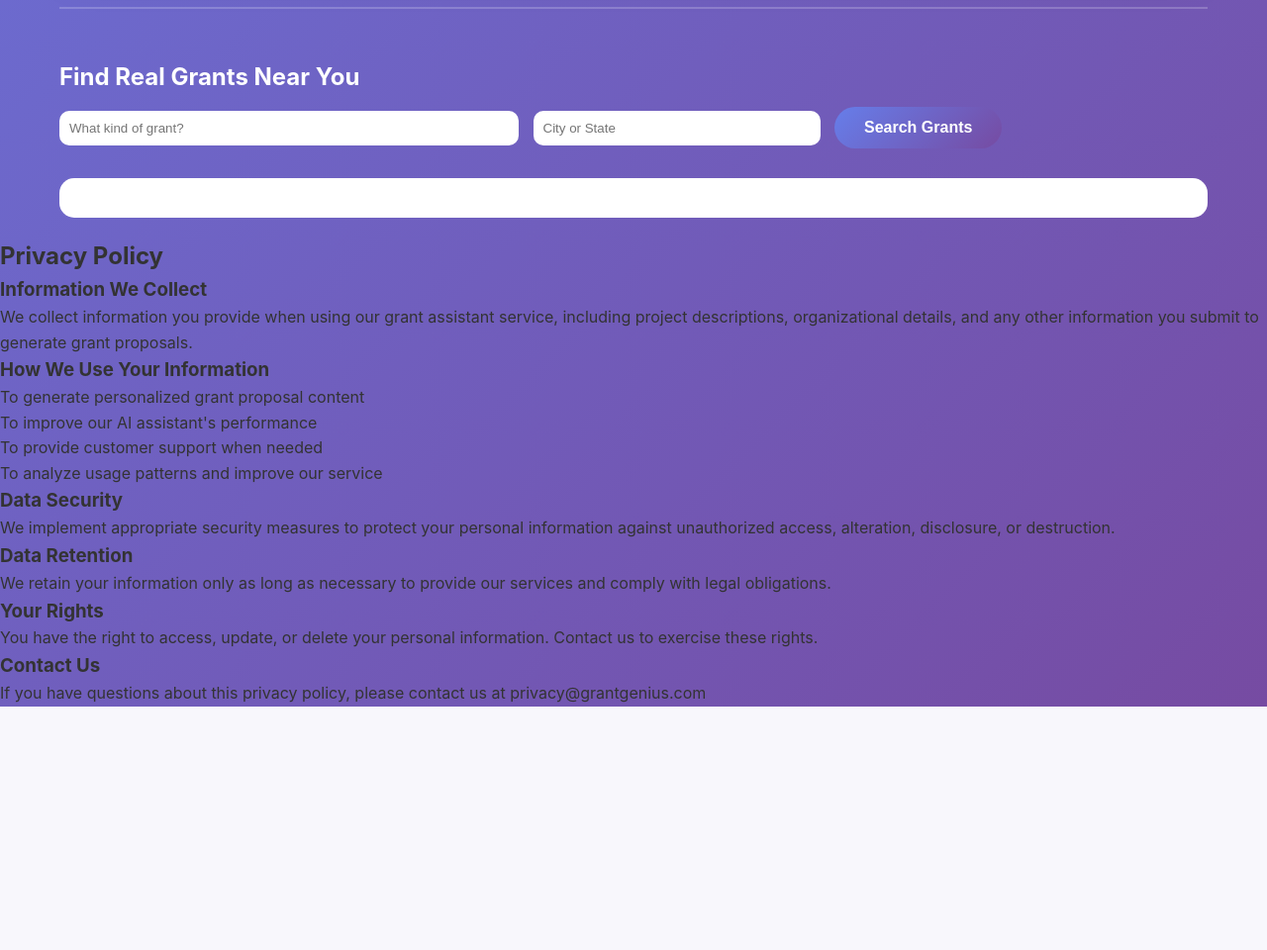
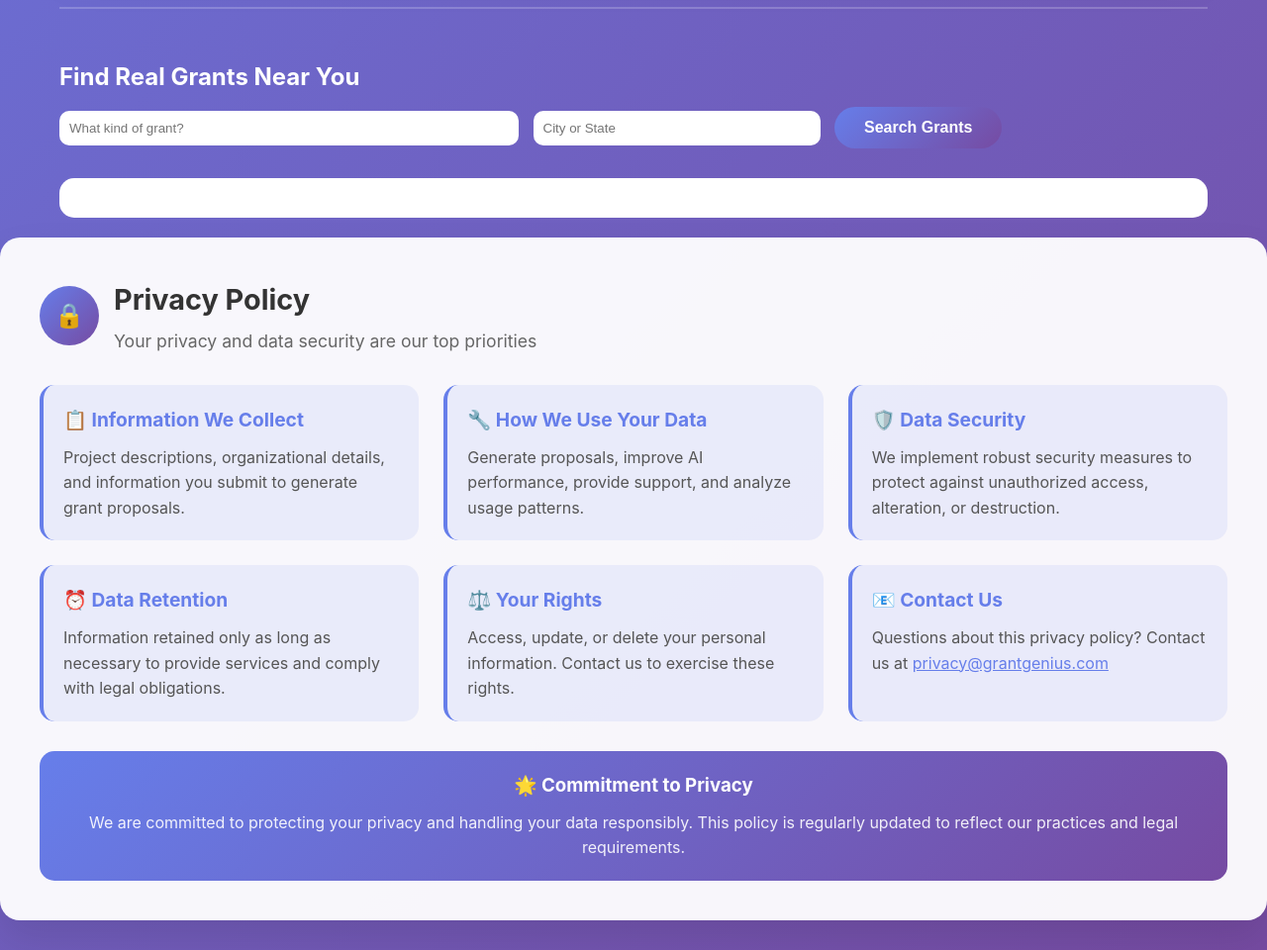
Before and after one commit to voycebutler18/GrantGenius-, a Flask app: page / in a window 1280 px wide. Shown: the part 1276-2236 px from the top of the page at 99% size. Before the commit the page ends 1990 px from the top, so only its background shows below. Run offline with Flask 3, Linux system fonts and the light colour scheme.

Commit message:
Update index.html

```diff
--- a/templates/index.html
+++ b/templates/index.html
@@ -576,31 +576,51 @@
         // Initialize character count
         updateCharCount();
     </script>
-<div class="privacy-section">
-    <h2>Privacy Policy</h2>
+<div class="main-card">
+    <div class="assistant-header">
+        <div class="assistant-avatar">🔒</div>
+        <div class="assistant-info">
+            <h2>Privacy Policy</h2>
+            <p>Your privacy and data security are our top priorities</p>
+        </div>
+    </div>
 
-    <h3>Information We Collect</h3>
-    <p>We collect information you provide when using our grant assistant service, including project descriptions, organizational details, and any other information you submit to generate grant proposals.</p>
+    <div style="display: grid; grid-template-columns: repeat(auto-fit, minmax(300px, 1fr)); gap: 25px; margin-bottom: 30px;">
+        <div style="background: rgba(102, 126, 234, 0.1); border-radius: 15px; padding: 20px; border-left: 4px solid #667eea;">
+            <h3 style="color: #667eea; margin-bottom: 10px; font-size: 1.2rem;">📋 Information We Collect</h3>
+            <p style="color: #555; margin: 0;">Project descriptions, organizational details, and information you submit to generate grant proposals.</p>
+        </div>
 
-    <h3>How We Use Your Information</h3>
-    <ul>
-        <li>To generate personalized grant proposal content</li>
-        <li>To improve our AI assistant's performance</li>
-        <li>To provide customer support when needed</li>
-        <li>To analyze usage patterns and improve our service</li>
-    </ul>
+        <div style="background: rgba(102, 126, 234, 0.1); border-radius: 15px; padding: 20px; border-left: 4px solid #667eea;">
+            <h3 style="color: #667eea; margin-bottom: 10px; font-size: 1.2rem;">🔧 How We Use Your Data</h3>
+            <p style="color: #555; margin: 0;">Generate proposals, improve AI performance, provide support, and analyze usage patterns.</p>
+        </div>
 
-    <h3>Data Security</h3>
-    <p>We implement appropriate security measures to protect your personal information against unauthorized access, alteration, disclosure, or destruction.</p>
+        <div style="background: rgba(102, 126, 234, 0.1); border-radius: 15px; padding: 20px; border-left: 4px solid #667eea;">
+            <h3 style="color: #667eea; margin-bottom: 10px; font-size: 1.2rem;">🛡️ Data Security</h3>
+            <p style="color: #555; margin: 0;">We implement robust security measures to protect against unauthorized access, alteration, or destruction.</p>
+        </div>
 
-    <h3>Data Retention</h3>
-    <p>We retain your information only as long as necessary to provide our services and comply with legal obligations.</p>
+        <div style="background: rgba(102, 126, 234, 0.1); border-radius: 15px; padding: 20px; border-left: 4px solid #667eea;">
+            <h3 style="color: #667eea; margin-bottom: 10px; font-size: 1.2rem;">⏰ Data Retention</h3>
+            <p style="color: #555; margin: 0;">Information retained only as long as necessary to provide services and comply with legal obligations.</p>
+        </div>
 
-    <h3>Your Rights</h3>
-    <p>You have the right to access, update, or delete your personal information. Contact us to exercise these rights.</p>
+        <div style="background: rgba(102, 126, 234, 0.1); border-radius: 15px; padding: 20px; border-left: 4px solid #667eea;">
+            <h3 style="color: #667eea; margin-bottom: 10px; font-size: 1.2rem;">⚖️ Your Rights</h3>
+            <p style="color: #555; margin: 0;">Access, update, or delete your personal information. Contact us to exercise these rights.</p>
+        </div>
 
-    <h3>Contact Us</h3>
-    <p>If you have questions about this privacy policy, please contact us at privacy@grantgenius.com</p>
+        <div style="background: rgba(102, 126, 234, 0.1); border-radius: 15px; padding: 20px; border-left: 4px solid #667eea;">
+            <h3 style="color: #667eea; margin-bottom: 10px; font-size: 1.2rem;">📧 Contact Us</h3>
+            <p style="color: #555; margin: 0;">Questions about this privacy policy? Contact us at <a href="mailto:privacy@grantgenius.com" style="color: #667eea;">privacy@grantgenius.com</a></p>
+        </div>
+    </div>
+
+    <div style="background: linear-gradient(135deg, #667eea 0%, #764ba2 100%); color: white; padding: 20px; border-radius: 15px; text-align: center;">
+        <h3 style="margin-bottom: 10px;">🌟 Commitment to Privacy</h3>
+        <p style="margin: 0; opacity: 0.9;">We are committed to protecting your privacy and handling your data responsibly. This policy is regularly updated to reflect our practices and legal requirements.</p>
+    </div>
 </div>
 </body>
 </html>
```
